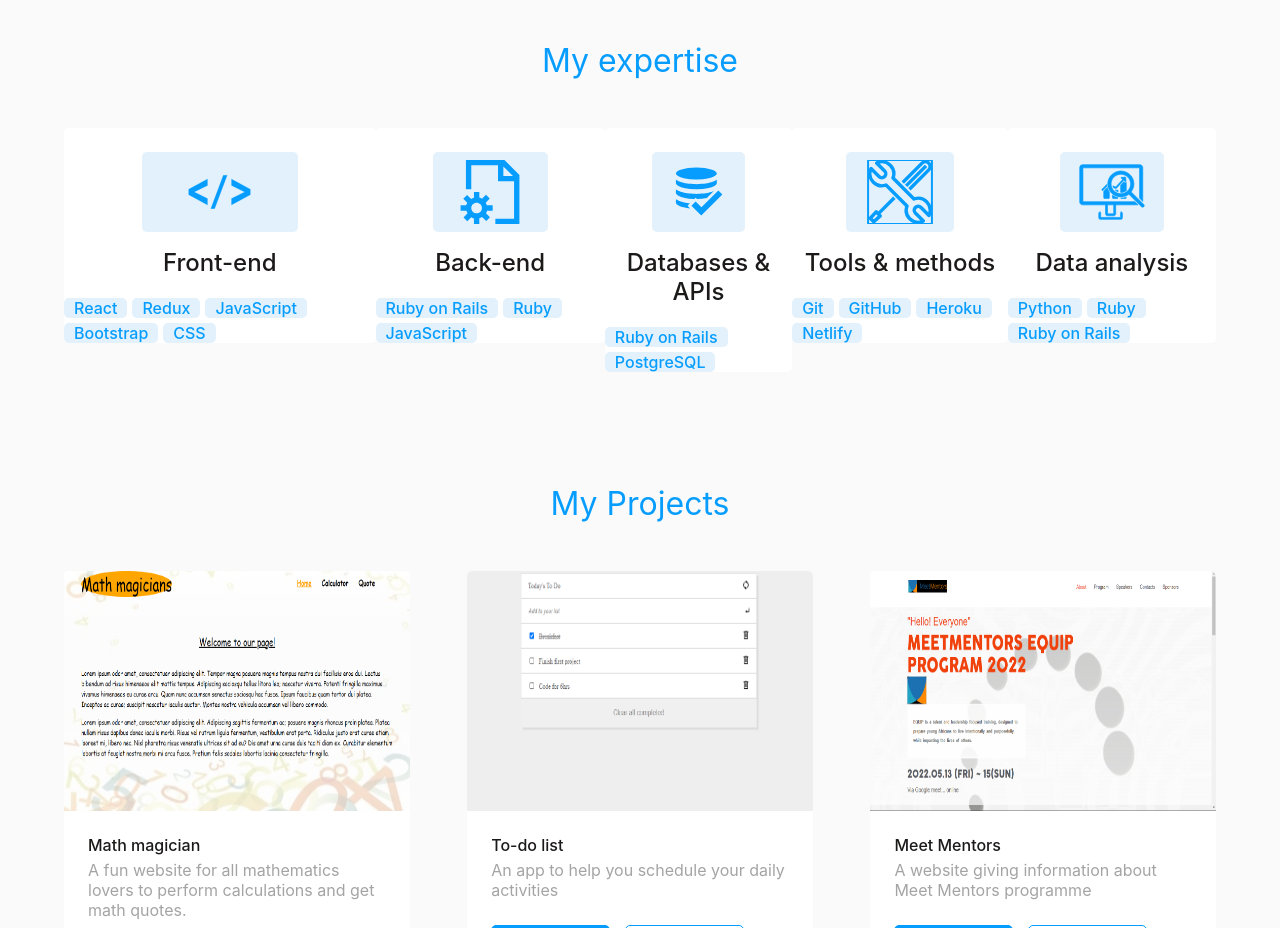
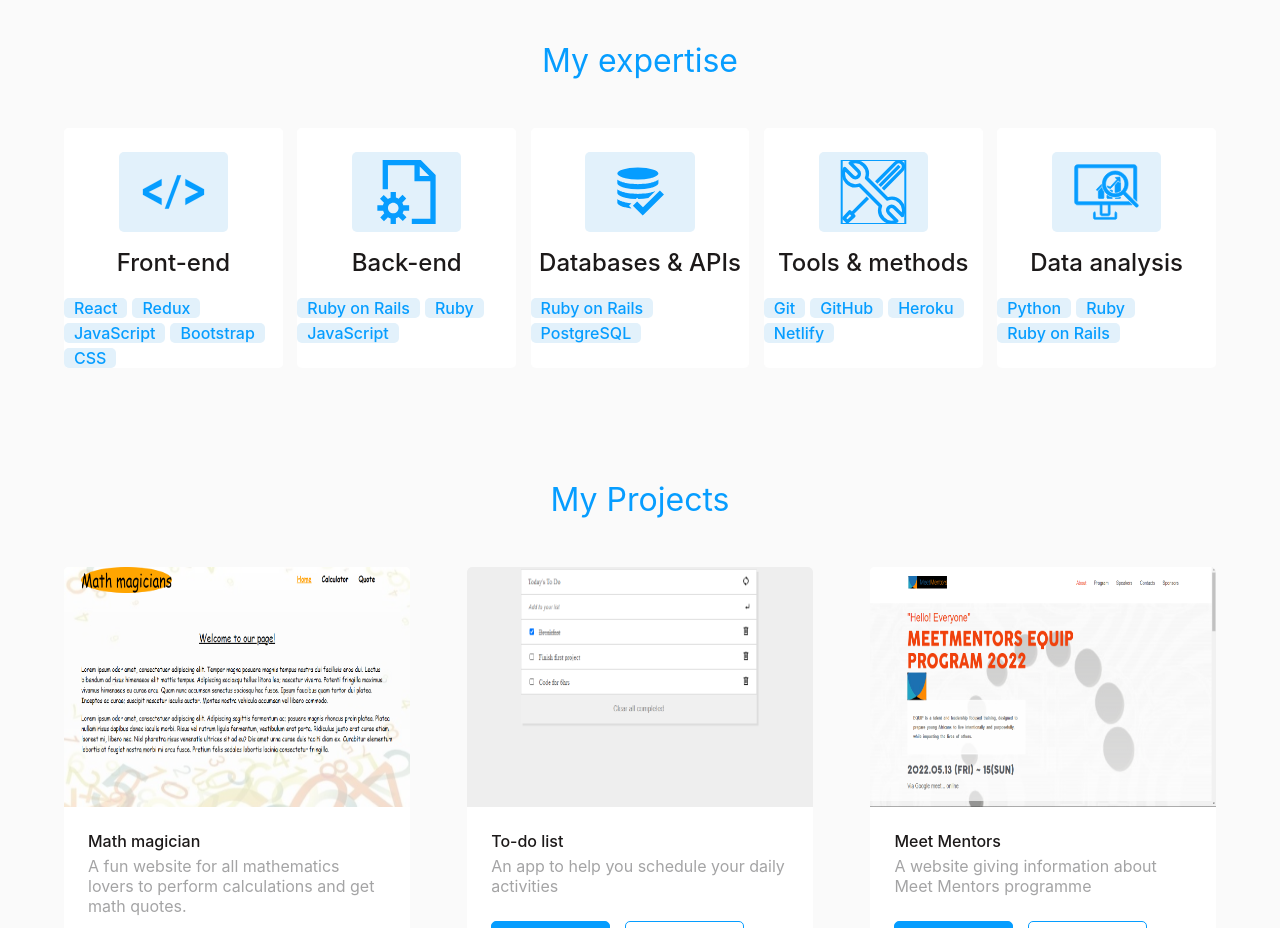
Before and after one commit to Elisha-Tetteyfio/my-portfolio1, a React (Create React App) app: page / in a window 1280 px wide. Shown: the part 1260-2188 px from the top of the page. Built offline with nearby package versions, Linux system fonts and the light colour scheme.

Commit message:
Refactor color

```diff
--- a/src/components/Header.js
+++ b/src/components/Header.js
@@ -13,12 +13,12 @@ const Header = () => {
   return(
     <div className={styles.header}>
       <div className={styles.headerr}>
-        <div className={styles.menuDiv}><img src={menu} onClick={()=>hideMenu()}/></div>
+        <div className={styles.menuDiv}><img src={menu} alt="menu" onClick={()=>hideMenu()}/></div>
         {
           showMenu &&
           <div className={styles.menu}>
             <div className={styles.imDiv}>
-              <img src={closemenu} onClick={()=>hideMenu()}/>
+              <img src={closemenu} alt="close" onClick={()=>hideMenu()}/>
             </div>
             <div className={styles.headerLinkDiv}><a href="#home" className={styles.headerLink} onClick={()=>hideMenu()}>Home</a></div>
             <div className={styles.headerLinkDiv}><a href="#about" className={styles.headerLink} onClick={()=>hideMenu()}>About</a></div>
--- a/src/components/SkillSet.module.css
+++ b/src/components/SkillSet.module.css
@@ -39,6 +39,6 @@
   .card {
     width: 10rem;
     height: 100%;
-    font-size: 1.5rem;
+    font-size: 1rem;
   }
 }
--- a/src/index.css
+++ b/src/index.css
@@ -1,3 +1,11 @@
+:root {
+  --bgColor: #fafafa;
+  --mainColor: #1c1919;
+  --lightMain: #a4a4a5;
+  --secondary: #069dff;
+  --lightSecondary: #e2f1fb;
+}
+
 body {
   margin: 0;
   font-family: -apple-system, BlinkMacSystemFont, 'Segoe UI', 'Roboto', 'Oxygen',
@@ -5,9 +13,14 @@ body {
     sans-serif;
   -webkit-font-smoothing: antialiased;
   -moz-osx-font-smoothing: grayscale;
-  background-color: #fafafa;
-  color: #1c1919;
+  background-color: var(--bgColor);
+  color: var(--mainColor);
 }
+
+/* body {
+  background-color: #010101;
+  color: #e8d199;
+} */
 
 code {
   font-family: source-code-pro, Menlo, Monaco, Consolas, 'Courier New',
--- a/src/segments/Expertise.js
+++ b/src/segments/Expertise.js
@@ -12,35 +12,35 @@ const Expertise = () => {
     <div className={styles.expertise}>
       <div className={styles.title}>My expertise</div>
       <div className={styles.skills}>
-        <div>
+        <div className={styles.skills1}>
           <SkillSet
             name="Front-end"
             skills={["React", "Redux", "JavaScript", "Bootstrap", "CSS"]}
             img={frontend}
           />
         </div>
-        <div>
+        <div className={styles.skills1}>
           <SkillSet
             name="Back-end"
             skills={["Ruby on Rails", "Ruby", "JavaScript"]}
             img={backend}
           />
         </div>
-        <div>
+        <div className={styles.skills1}>
           <SkillSet
             name="Databases & APIs"
             skills={["Ruby on Rails", "PostgreSQL"]}
             img={databases}
           />
         </div>
-        <div>
+        <div className={styles.skills1}>
           <SkillSet
             name="Tools & methods"
             skills={["Git", "GitHub", "Heroku", "Netlify"]}
             img={tools}
           />
         </div>
-        <div>
+        <div className={styles.skills1}>
           <SkillSet
             name="Data analysis"
             skills={["Python", "Ruby", "Ruby on Rails"]}
--- a/src/segments/Expertise.module.css
+++ b/src/segments/Expertise.module.css
@@ -15,9 +15,21 @@
   justify-content: space-between;
 }
 
+.skills1{
+  background-color: #fff;
+  display: flow-root;
+  border-radius: 5px;
+  width: 19%;
+}
+
 @media screen and (max-width: 768px) {
   .skills {
     overflow-x: scroll;
+  }
+
+  .skills1 {
+    width: 15rem;
+    margin-right: 2rem;
   }
 }
 
```
